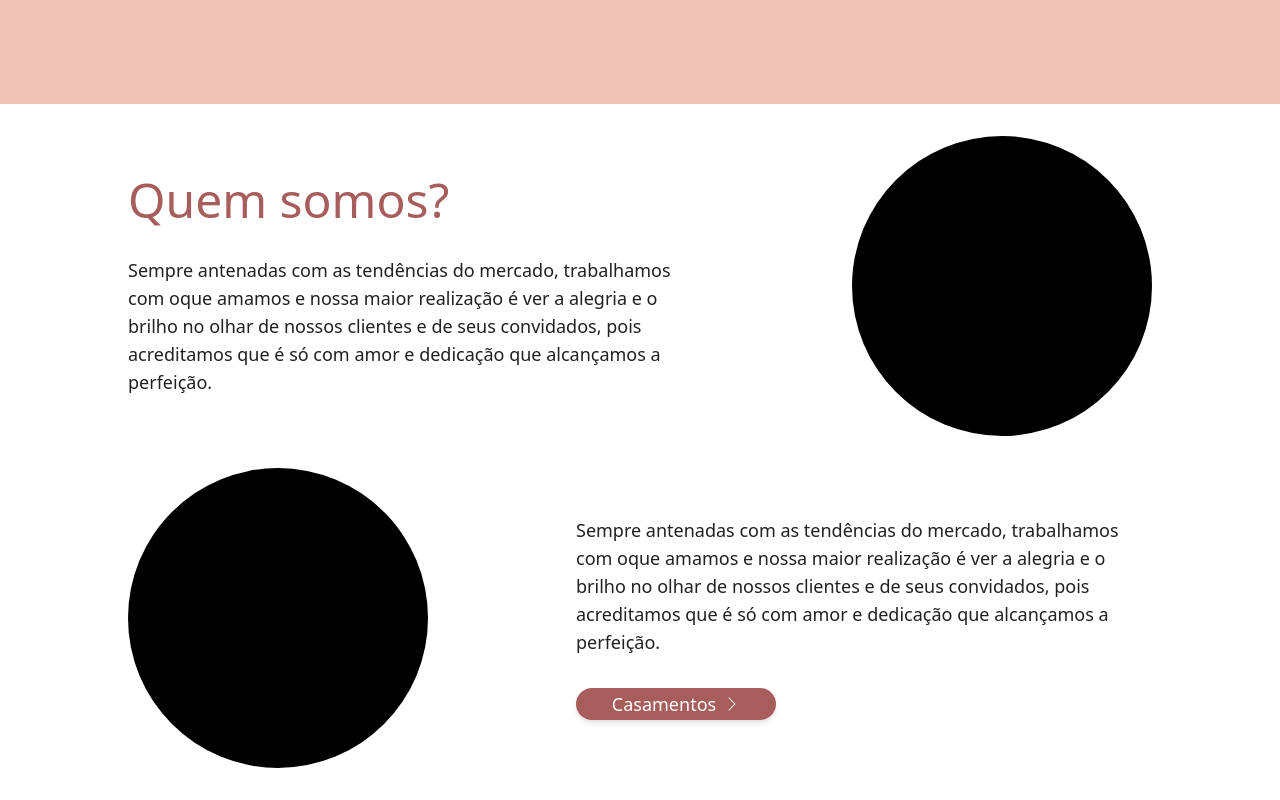
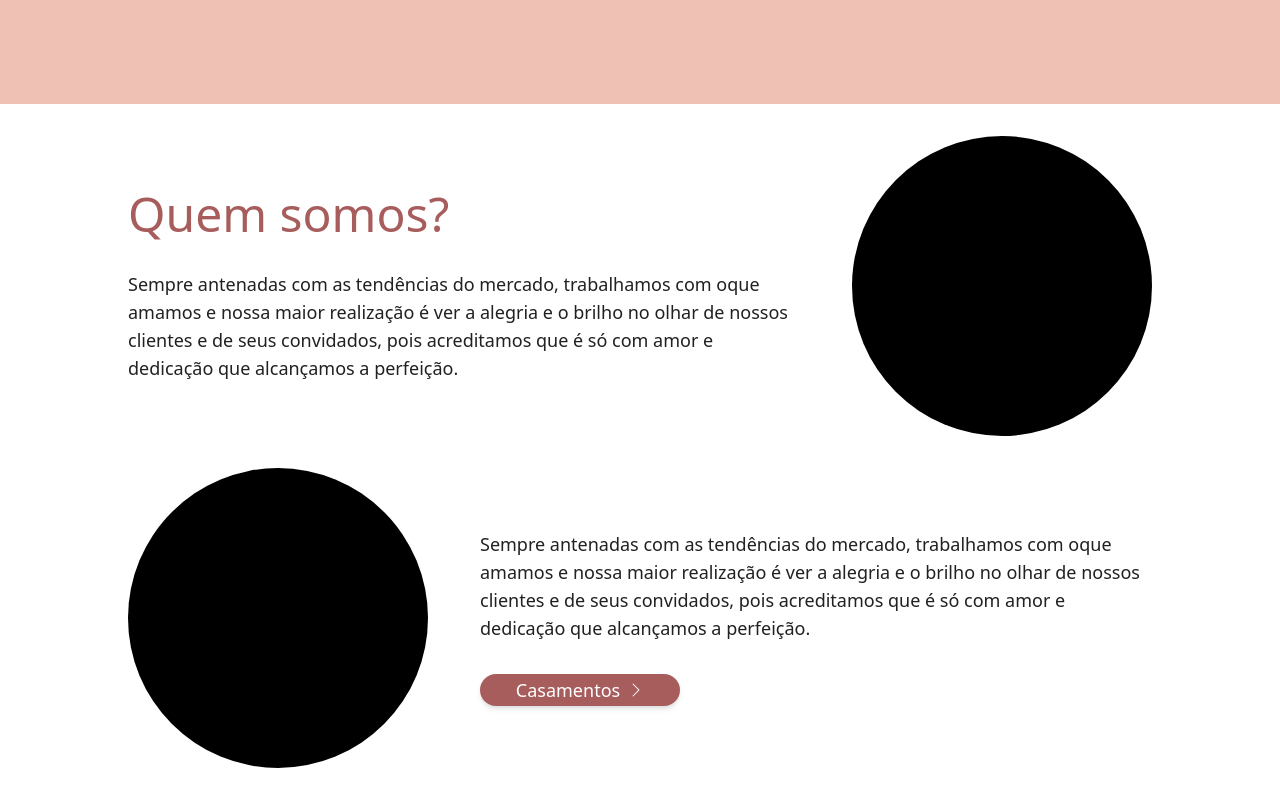
Before and after one commit to IsaqueMedeiros/Votos, a React (Vite) app in the folder client/: page / in a window 1280 px wide. Shown: the part 496-1296 px from the top of the page. Built offline with nearby package versions, Linux system fonts and the light colour scheme.

Commit message:
who we are adjust

```diff
--- a/client/src/App.jsx
+++ b/client/src/App.jsx
@@ -9,7 +9,7 @@ function App() {
       <SectionComponent sectionBg="bg-votosPink" haveHeader={true}>
         <div
           className="
-          border-4 border-white rounded-[3rem] md:rounded-[5rem] w-full p-8 md:py-16
+          border-4 border-white rounded-[3rem] md:rounded-[5rem] w-full px-8 py-12 md:py-16
           flex flex-col gap-8 items-center md:flex-row
           md:justify-evenly
         "
@@ -34,11 +34,11 @@ function App() {
 
       <SectionComponent sectionBg="bg-white" haveHeader={false}>
         <div className="w-full flex flex-col gap-8 py-8">
-          <div className="w-full flex flex-col gap-8 md:flex-row md:items-center md:justify-evenly">
+          <div className="w-full flex flex-col gap-8 md:flex-row md:items-center md:justify-between">
             <div className="w-full flex flex-col gap-8">
               <h2 className="text-5xl text-votosRed">Quem somos?</h2>
 
-              <p className="text-lg text-votosBlack max-w-xl">
+              <p className="text-lg text-votosBlack max-w-2xl">
                 Sempre antenadas com as tendências do mercado, trabalhamos com
                 oque amamos e nossa maior realização é ver a alegria e o brilho
                 no olhar de nossos clientes e de seus convidados, pois
@@ -53,7 +53,7 @@ function App() {
           <div className="w-full flex flex-col gap-8 md:flex-row md:items-center md:justify-between">
             <div className="rounded-full w-full max-w-[300px] aspect-square bg-black self-center"></div>
 
-            <div className="flex flex-col gap-8 max-w-xl">
+            <div className="flex flex-col gap-8 max-w-2xl">
               <p className="text-lg text-votosBlack">
                 Sempre antenadas com as tendências do mercado, trabalhamos com
                 oque amamos e nossa maior realização é ver a alegria e o brilho
```
